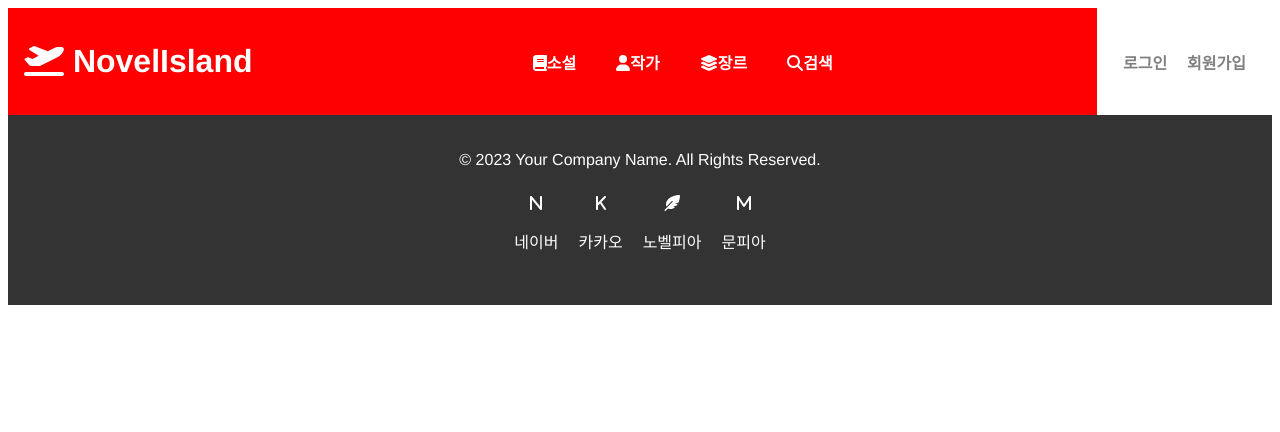
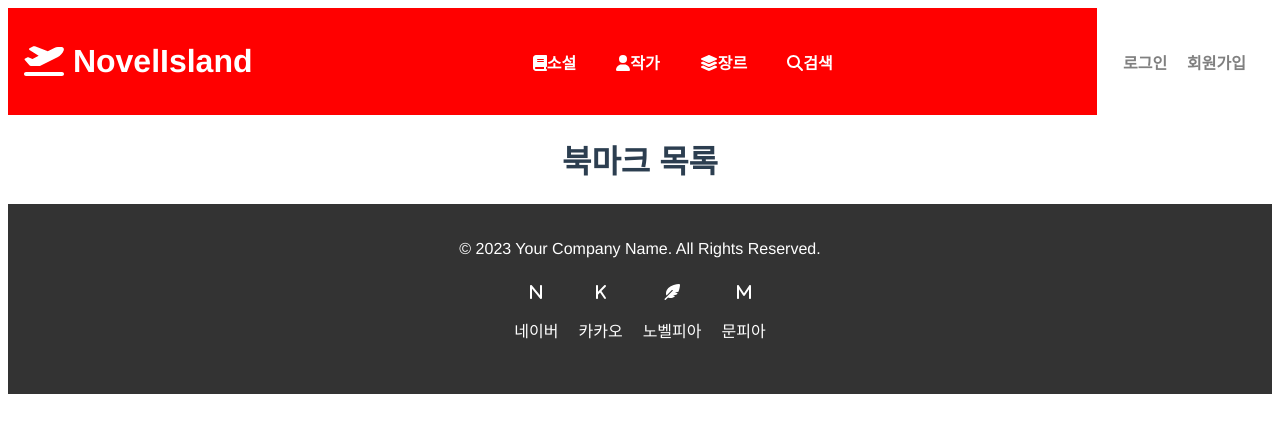
Before and after one commit to kimgusxo/NovelIsland, a Vue app: page /bookmark in a window 1280 px wide. Shown: the top 432 px of the page. Built offline with nearby package versions, Linux system fonts and the light colour scheme.

Commit message:
fix error

```diff
--- a/src/components/component/PageHeader.vue
+++ b/src/components/component/PageHeader.vue
@@ -27,8 +27,8 @@
     <div class="auth-links">
       <template v-if="isLoggedIn">
         <!-- 로그인된 경우 -->
+        <div><span @click="logout">로그아웃</span></div>
         <div><span @click="goToMyPage">마이페이지</span></div>
-        <div><span @click="logout">로그아웃</span></div>
       </template>
       <template v-else>
         <!-- 로그인되지 않은 경우 -->
--- a/src/components/page/BookMarkPage.vue
+++ b/src/components/page/BookMarkPage.vue
@@ -1,5 +1,5 @@
 <template>
-
+    <h1>북마크 목록</h1>
 </template>
 
 <script>
--- a/src/components/page/InfomationPage.vue
+++ b/src/components/page/InfomationPage.vue
@@ -1,5 +1,5 @@
 <template>
-
+    <h1>북마크 목록</h1>
 </template>
 
 <script>
--- a/src/components/page/MyPage.vue
+++ b/src/components/page/MyPage.vue
@@ -1,5 +1,5 @@
 <template>
-
+    <h1>북마크 목록</h1>
 </template>
 
 <script>
--- a/src/router.js
+++ b/src/router.js
@@ -7,6 +7,9 @@ import SearchPage from './components/page/SearchPage'
 import ResultPage from './components/page/ResultPage'
 import SignIn from './components/page/SignIn'
 import SignUp from './components/page/SignUp'
+import MyPage from './components/page/MyPage'
+import InfomationPage from './components/page/InfomationPage'
+import BookMarkPage from './components/page/BookMarkPage'
 
 const router = createRouter({
   history: createWebHistory(),
@@ -51,6 +54,21 @@ const router = createRouter({
       name: 'signup',
       component: SignUp,
     },
+    {
+      path: '/mypage',
+      name: 'mypage',
+      component: MyPage,
+    },
+    {
+      path: '/infomation',
+      name: 'infomation',
+      component: InfomationPage,
+    },
+    {
+      path: '/bookmark',
+      name: 'bookmark',
+      component: BookMarkPage,
+    },
   ],
 })
 
```
